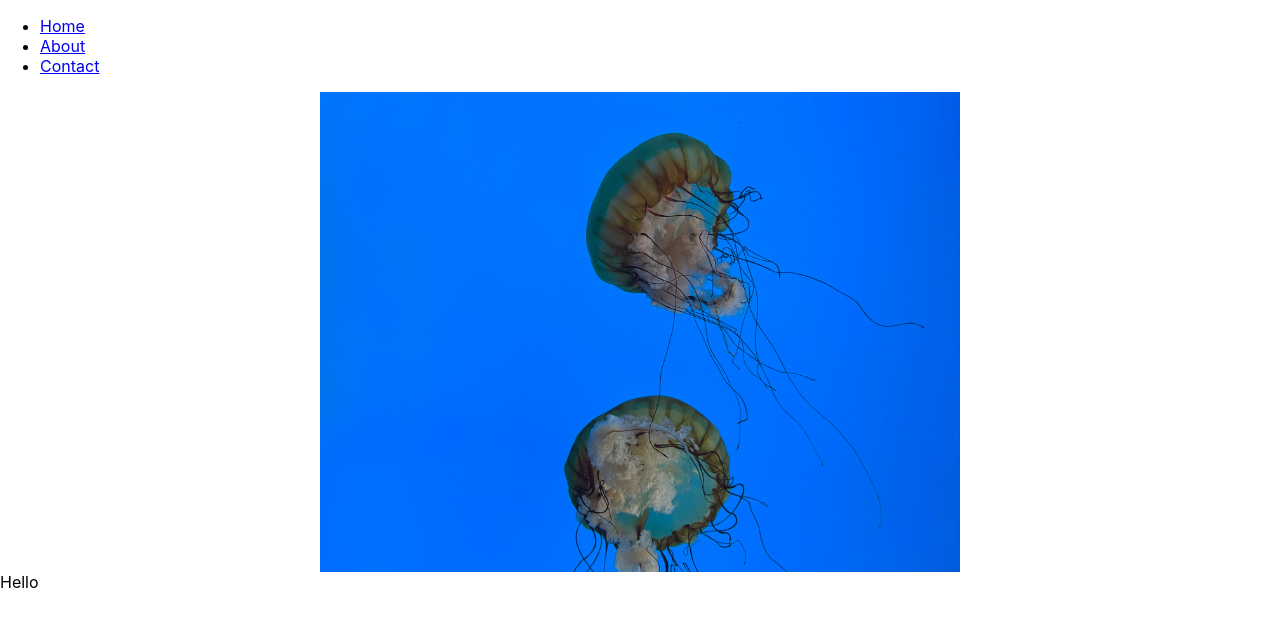
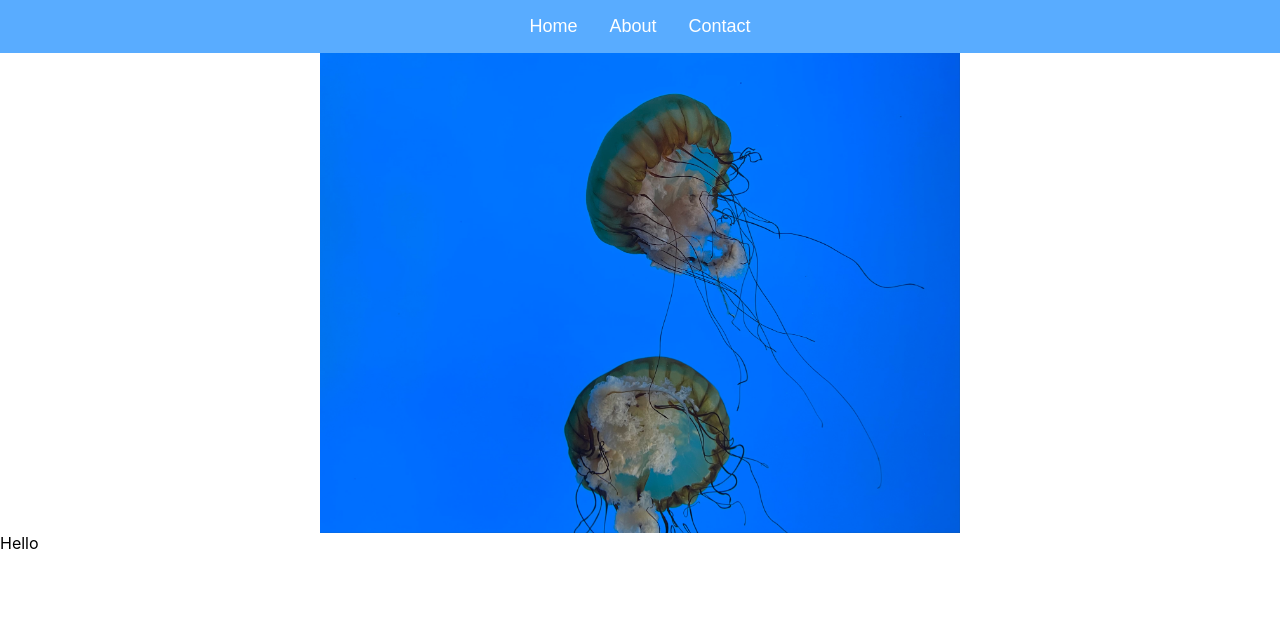
Before and after one commit to olivia-folliard/okfdev, a React (Create React App) app: page / in a window 1280 px wide. Shown: the top 626 px of the page. Built offline with nearby package versions, Linux system fonts and the light colour scheme.

Commit message:
navbar styling

```diff
--- a/src/components/Navbar.js
+++ b/src/components/Navbar.js
@@ -1,9 +1,10 @@
 import React from 'react';
 import { Link } from 'react-router-dom';
+import '../styles/Navbar.css'
 
 function Navbar() {
     return (
-        <nav>
+        <nav className='navbar'>
             <ul>
                 <li><Link to="/">Home</Link></li>
                 <li><Link to="/about">About</Link></li>
--- /dev/null
+++ b/src/styles/Navbar.css
@@ -0,0 +1,27 @@
+.navbar {
+    background-color: #59acff;
+    padding: 1rem;
+  }
+
+  .navbar ul {
+    list-style: none;
+    display: flex;
+    justify-content: center;
+    margin: 0;
+    padding: 0;
+  }
+
+  .navbar li {
+    margin: 0 1rem;
+  }
+
+  .navbar a {
+    color: white;
+    text-decoration: none;
+    font-size: large;
+    font-family: fantasy
+  }
+
+  .navbar a:hover {
+    color: rgb(10, 58, 217);
+  }
```
